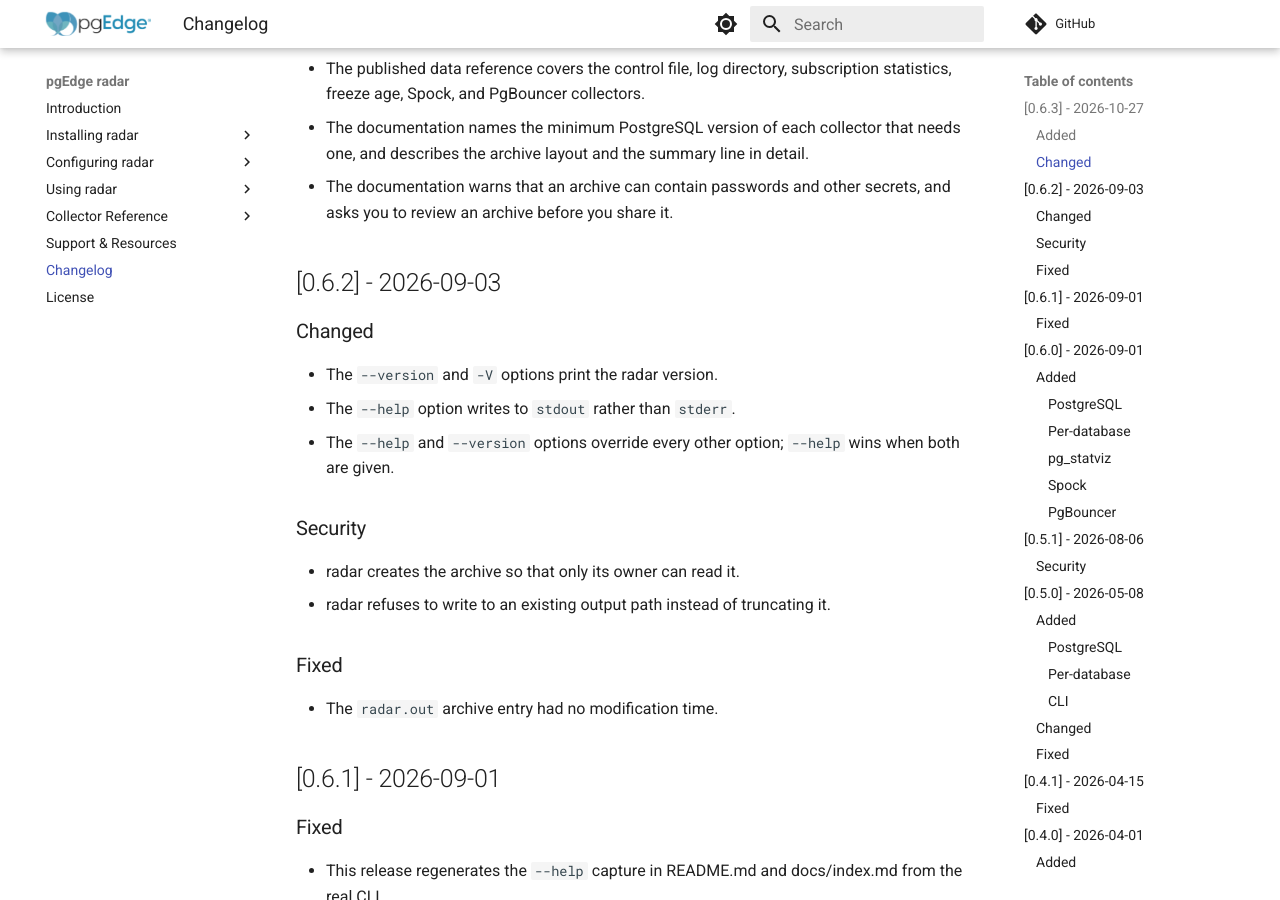
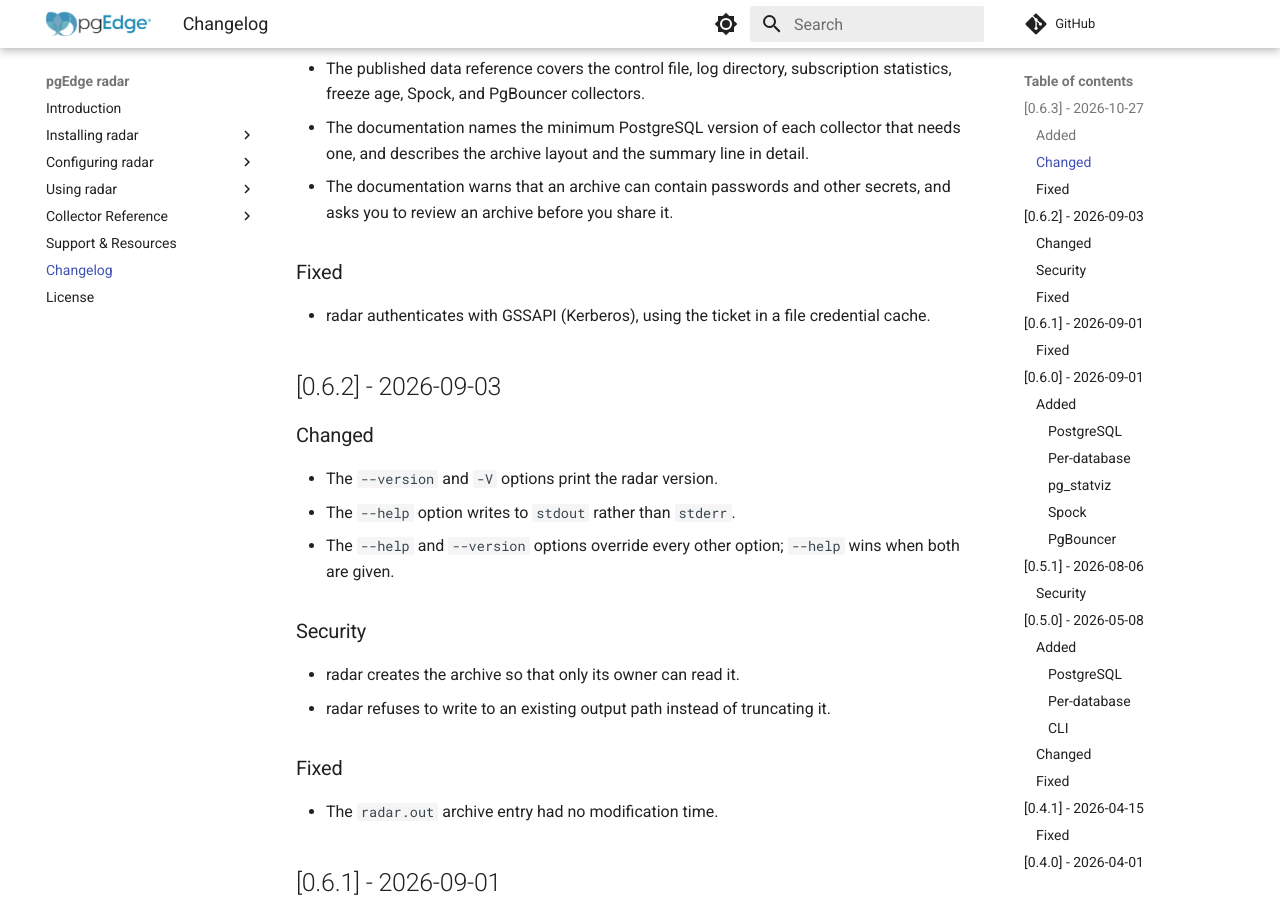
Before and after one commit to pgEdge/radar, an MkDocs documentation site: the page built from docs/changelog.md, in a window 1280 px wide and 900 px high, scrolled down 550 px. Built offline with MkDocs 1.6.1 and Material for MkDocs 9.7.7, drawn with Linux system fonts in a browser that asks for light colours; comment, search, counter and statistics services are not loaded.

Commit message:
docs: describe GSSAPI authentication and the Kerberos environment variables

```diff
--- a/docs/changelog.md
+++ b/docs/changelog.md
@@ -27,6 +27,11 @@ this project adheres to
   needs one, and describes the archive layout and the summary line in detail.
 - The documentation warns that an archive can contain passwords and other
   secrets, and asks you to review an archive before you share it.
+
+### Fixed
+
+- radar authenticates with GSSAPI (Kerberos), using the ticket in a file
+  credential cache.
 
 ## [0.6.2] - 2026-09-03
 
```
Also changed, not shown: CONTRIBUTING.md (+1 -1 lines), README.md (+1 -1 lines), docs/configuring/authentication.md (+1 -2 lines), docs/configuring/index.md (+2 -0 lines).
